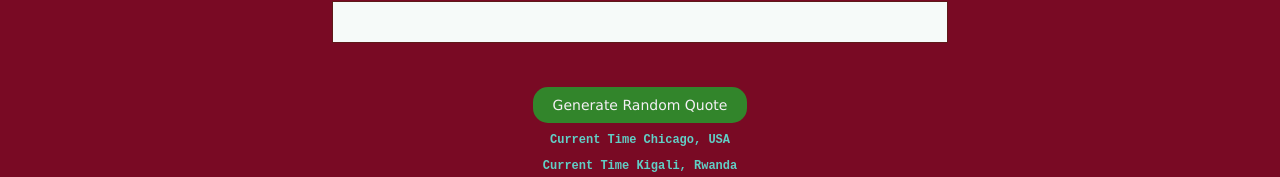
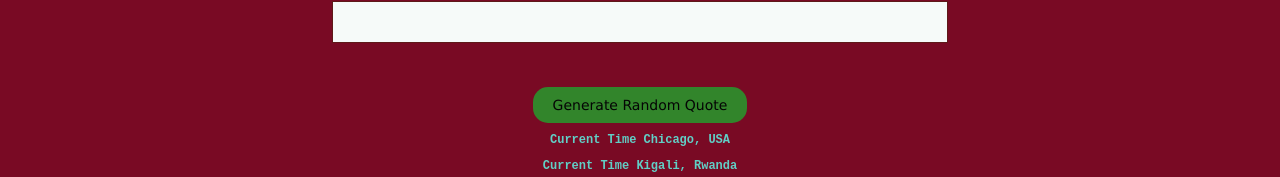
Before and after one commit to Lande21/RandomQuote, a React (Create React App) app: page / in a window 1280 px wide. Shown: the part 201-378 px from the top of the page. Built offline with nearby package versions, Linux system fonts and the light colour scheme; no server answers.

Commit message:
Adding a 3 min count down

```diff
--- a/src/quotedisplay.css
+++ b/src/quotedisplay.css
@@ -7,7 +7,7 @@
     cursor: pointer;
     font-size: 14px;
     font-family:Verdana, Geneva, Tahoma, sans-serif;
-    color: rgb(245, 240, 246);
+    color: rgb(5, 5, 5);
     margin-top: 20px;
   }
   .quote-container {
```
